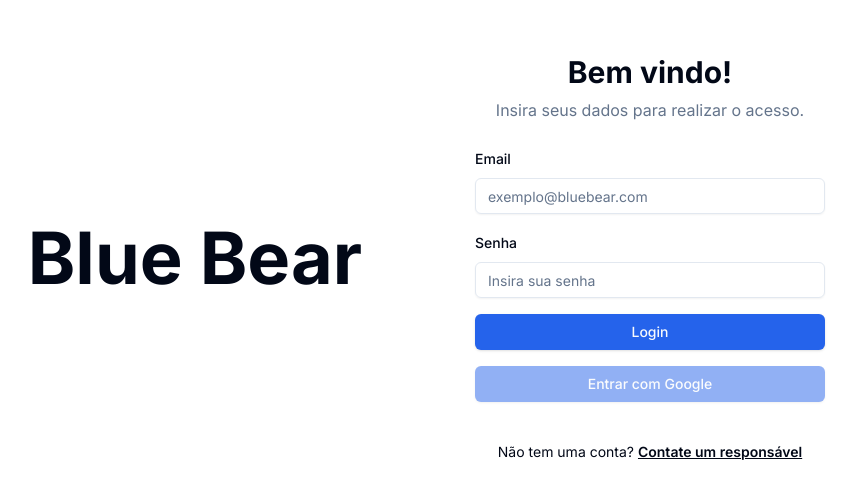
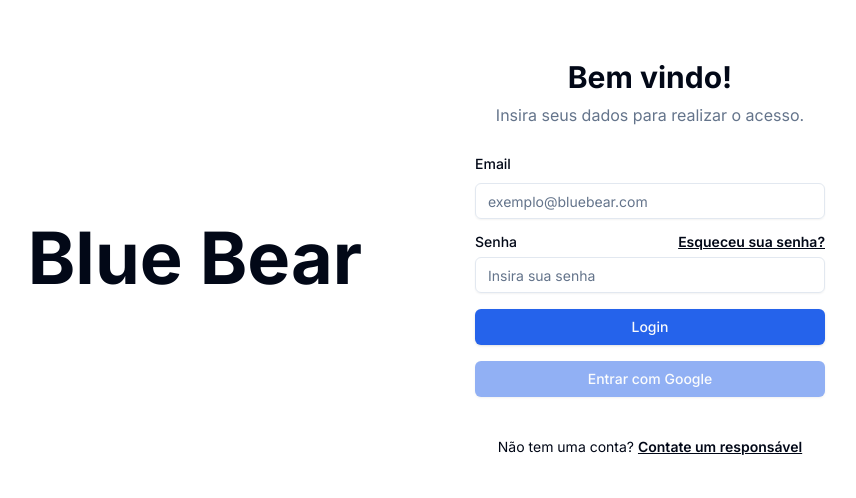
Before and after one commit to fs-ferreira/fe-blue-bear, a Next.js app: page / in a window 1280 px wide. Shown: the part 142-640 px from the top of the page, without its empty margins (182-1038 px from the left). Built offline with nearby package versions, Linux system fonts and the light colour scheme; no server answers.

Commit message:
BB-03 fix: Correção label form de login

```diff
--- a/components/home/LoginForm.tsx
+++ b/components/home/LoginForm.tsx
@@ -76,7 +76,11 @@
                             name="password"
                             render={({ field }) => (
                                 <FormItem>
-                                    <FormLabel>Senha</FormLabel>
+                                    <FormLabel className="flex justify-between">
+                                        <p>Senha</p>
+                                        <Link href="#" className="underline font-semibold" tabIndex={-1}>
+                                            Esqueceu sua senha?
+                                        </Link></FormLabel>
                                     <FormControl>
                                         <Input type="password" placeholder="Insira sua senha" {...field} />
                                     </FormControl>
```
